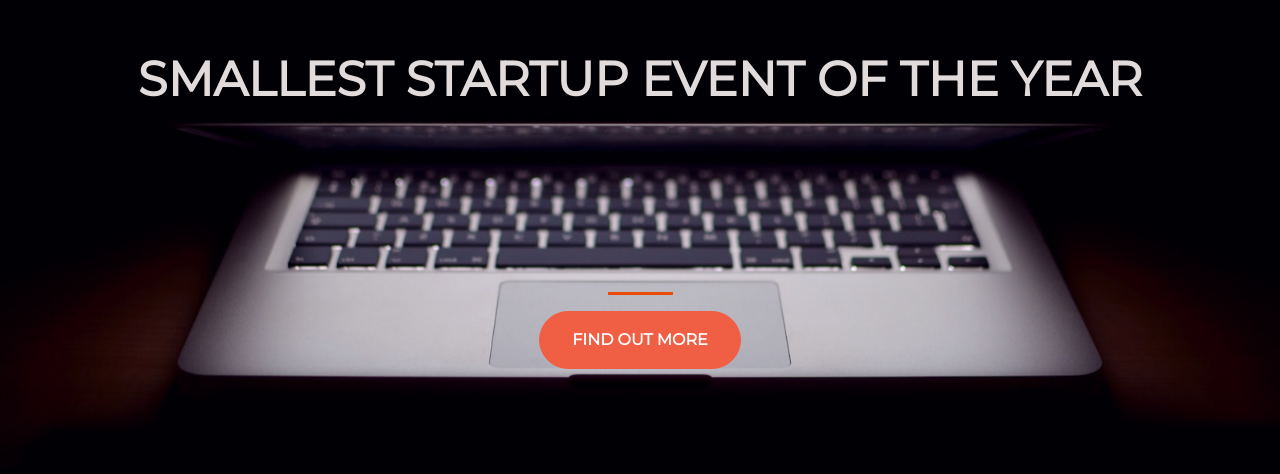
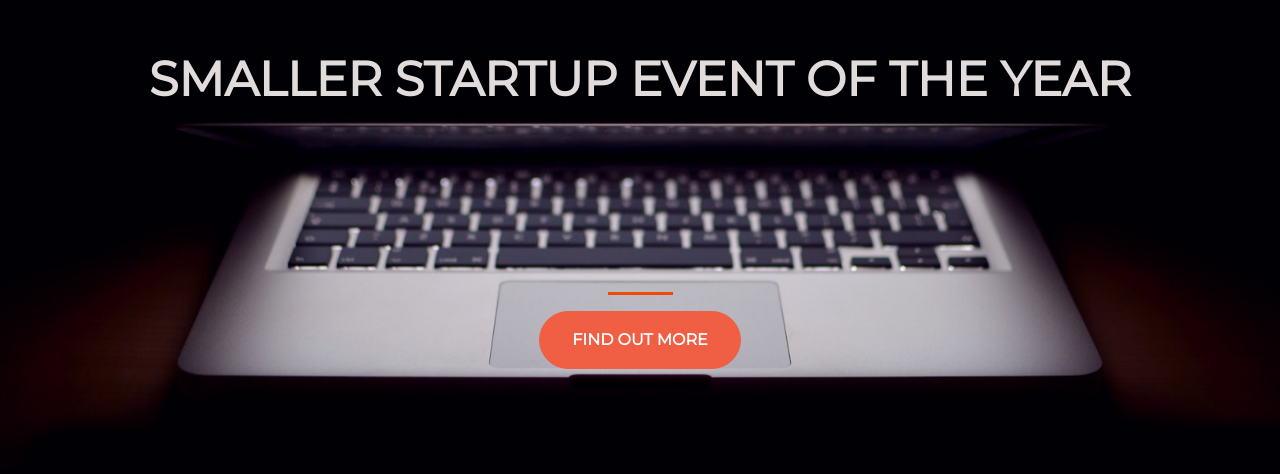
Before and after one commit to wolfclassified/wolfclassifie.github.io, a plain HTML site: page index.html in a window 1280 px wide. Shown: the part 190-664 px from the top of the page. Drawn offline with nearby package versions, Linux system fonts and the light colour scheme.

Commit message:
Third Commit

```diff
--- a/index.html
+++ b/index.html
@@ -18,7 +18,7 @@
       <div class="row">
         <header class="text-center col-12">
     <h1 class="text-uppercase">
-      <strong>Smallest startup event of the year</strong></h1>
+      <strong>Smaller startup event of the year</strong></h1>
     </header>
     <div class="buffer col-12"></div>
     <section class="text-center col-12">
```
